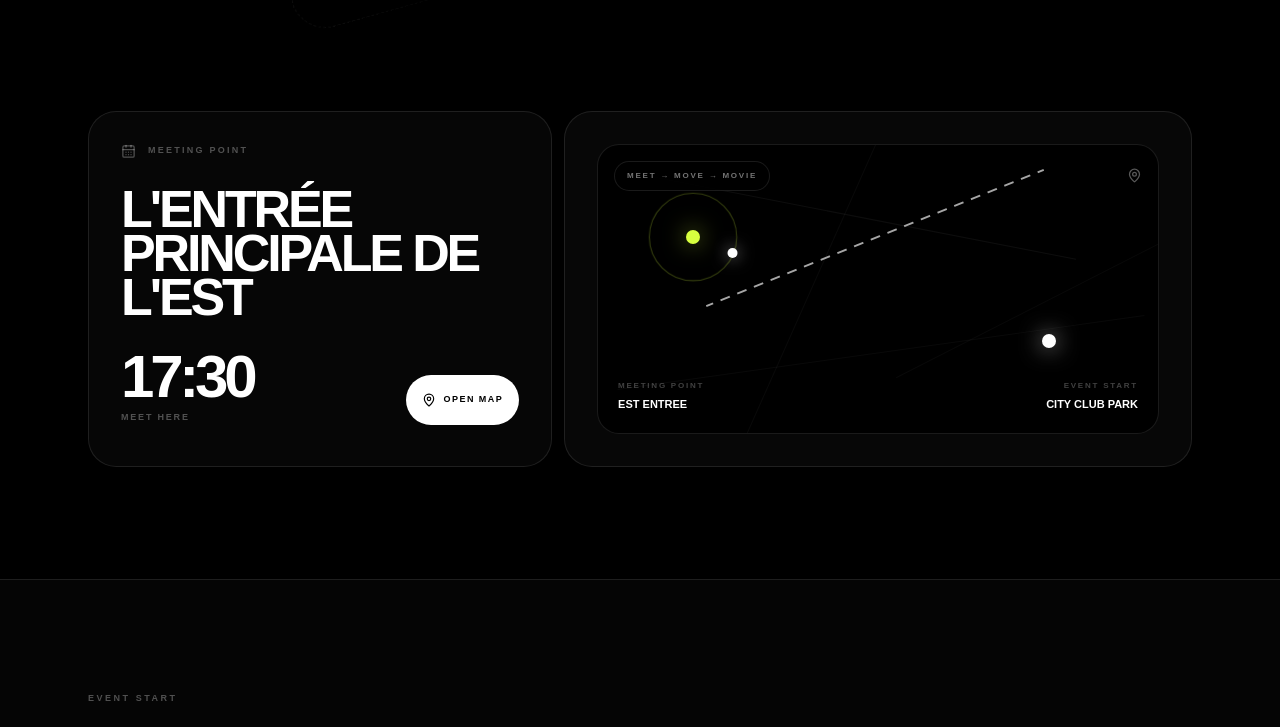
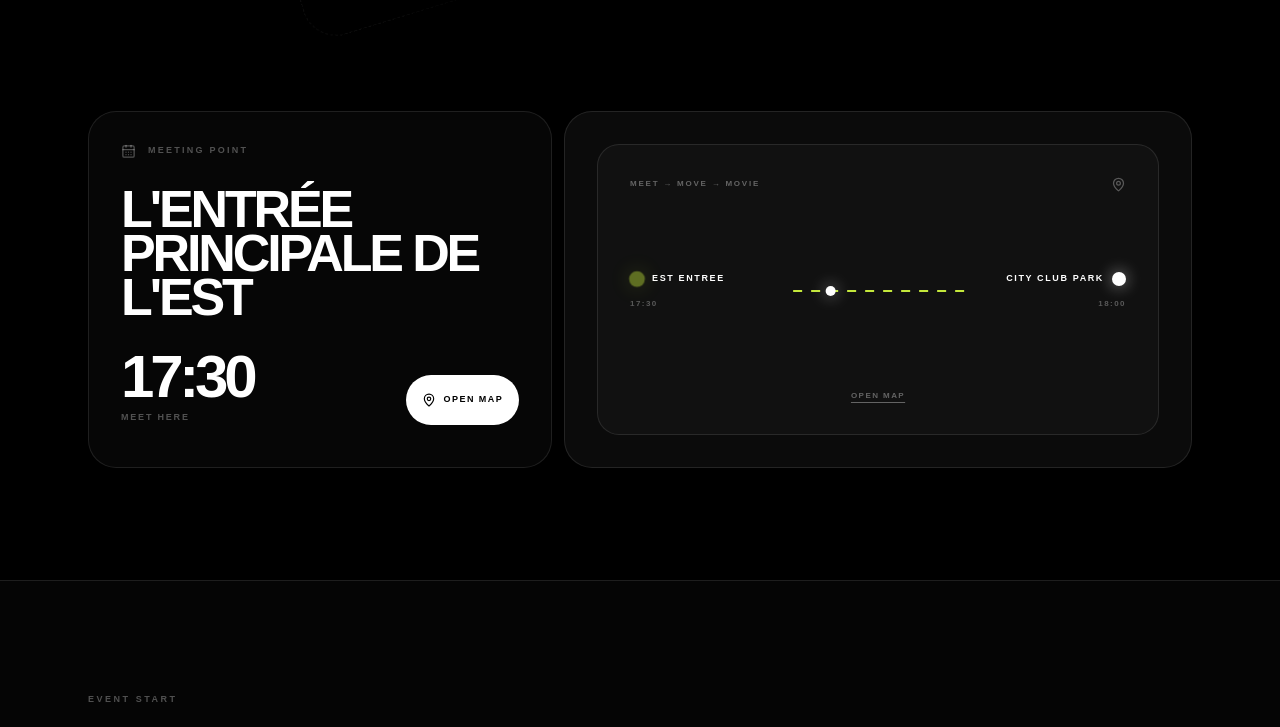
Before and after one commit to wojackwoo/leylaa, a Next.js app: page /events/tuner/night-brief/7FQ2mL9xC4Rk in a window 1280 px wide. Shown: the part 1346-2073 px from the top of the page. Built offline with nearby package versions, Linux system fonts and the light colour scheme.

Commit message:
fix: simplify route and improve included cards

```diff
--- a/src/components/events/TunerGuestGuide.tsx
+++ b/src/components/events/TunerGuestGuide.tsx
@@ -4,11 +4,9 @@ import { useEffect, useRef, useState } from "react";
 import gsap from "gsap";
 import { ScrollTrigger } from "gsap/ScrollTrigger";
 import {
-  ArrowDown,
   ArrowUpRight,
   BusFront,
   CalendarDays,
-  Check,
   Clock3,
   Film,
   Languages,
@@ -110,7 +108,6 @@ export default function TunerGuestGuide() {
   const root = useRef<HTMLElement>(null);
   const hero = useRef<HTMLDivElement>(null);
   const poster = useRef<HTMLDivElement>(null);
-  const mapCard = useRef<HTMLDivElement>(null);
   const [language, setLanguage] = useState<Language>("en");
   const [posterFailed, setPosterFailed] = useState(false);
 
@@ -297,43 +294,48 @@ export default function TunerGuestGuide() {
             </div>
           </div>
 
-          <div className="relative overflow-hidden rounded-[28px] border border-white/10 bg-[#070707] p-5 sm:p-8">
-            <div className="relative h-full min-h-[290px] overflow-hidden rounded-[22px] border border-white/10 bg-black">
-              <div className="absolute inset-0 opacity-50">
-                <div className="absolute left-[8%] top-[25%] h-px w-[78%] rotate-[11deg] bg-white/[0.10]" />
-                <div className="absolute left-[3%] top-[72%] h-px w-[95%] rotate-[-8deg] bg-white/[0.07]" />
-                <div className="absolute left-[38%] top-[-10%] h-[120%] w-px rotate-[24deg] bg-white/[0.07]" />
-                <div className="absolute right-[18%] top-[-10%] h-[125%] w-px rotate-[63deg] bg-white/[0.065]" />
+          <div className="rounded-[28px] border border-white/10 bg-[#0b0b0b] p-5 sm:p-8">
+            <div className="flex min-h-[290px] flex-col justify-center rounded-[22px] border border-white/10 bg-[#111111] px-5 py-8 sm:min-h-[290px] sm:px-8">
+              <div className="flex items-center justify-between gap-3">
+                <span className="text-[8px] font-black uppercase tracking-[0.22em] text-white/35">{t.route}</span>
+                <MapPin size={15} className="text-white/30" />
               </div>
 
-              <div className="map-pulse absolute left-[17%] top-[32%] h-20 w-20 -translate-x-1/2 -translate-y-1/2 rounded-full border border-[#d7ff3f]/50" />
-              <div className="absolute left-[17%] top-[32%] h-3.5 w-3.5 -translate-x-1/2 -translate-y-1/2 rounded-full bg-[#d7ff3f] shadow-[0_0_22px_rgba(215,255,63,0.55)]" />
+              <div className="mt-16 flex items-center gap-4 sm:mt-20 sm:gap-6">
+                <div className="min-w-0 flex-1">
+                  <div className="mb-3 flex items-center gap-2">
+                    <span className="map-pulse h-3.5 w-3.5 shrink-0 rounded-full bg-[#d7ff3f] shadow-[0_0_20px_rgba(215,255,63,0.5)]" />
+                    <span className="text-[9px] font-black uppercase tracking-[0.18em] text-white">
+                      EST ENTREE
+                    </span>
+                  </div>
+                  <p className="text-[8px] font-bold uppercase tracking-[0.18em] text-white/30">{t.meetTime}</p>
+                </div>
 
-              <div className="absolute right-[17%] top-[68%] h-3.5 w-3.5 -translate-x-1/2 -translate-y-1/2 rounded-full bg-white shadow-[0_0_22px_rgba(255,255,255,0.7)]" />
+                <div className="relative min-w-0 flex-[1.35]">
+                  <div className="route-line h-[2px] w-full bg-[repeating-linear-gradient(90deg,rgba(215,255,63,0.9)_0_9px,transparent_9px_18px)] bg-[length:36px_2px]" />
+                  <span className="route-dot absolute left-[18%] top-1/2 h-2.5 w-2.5 -translate-y-1/2 rounded-full bg-white shadow-[0_0_16px_rgba(255,255,255,0.55)]" />
+                </div>
 
-              <div
-                ref={mapCard}
-                className="route-line absolute left-[17%] top-[32%] h-[2px] w-[65%] -rotate-[22deg] bg-[repeating-linear-gradient(90deg,rgba(255,255,255,0.65)_0_10px,transparent_10px_18px)] bg-[length:36px_2px]"
-              />
-
-              <div className="route-dot absolute left-[22%] top-[36%] h-2.5 w-2.5 rounded-full bg-white shadow-[0_0_16px_rgba(255,255,255,0.6)]" />
-
-              <div className="absolute left-4 top-4 right-4 flex items-center justify-between gap-3">
-                <span className="rounded-full border border-white/10 bg-black/75 px-3 py-2 text-[8px] font-black uppercase tracking-[0.22em] text-white/45 backdrop-blur-xl">
-                  {t.route}
-                </span>
-                <MapPin size={15} className="text-white/35" />
+                <div className="min-w-0 flex-1 text-right">
+                  <div className="mb-3 flex items-center justify-end gap-2">
+                    <span className="text-[9px] font-black uppercase tracking-[0.18em] text-white">
+                      CITY CLUB PARK
+                    </span>
+                    <span className="h-3.5 w-3.5 shrink-0 rounded-full bg-white shadow-[0_0_16px_rgba(255,255,255,0.55)]" />
+                  </div>
+                  <p className="text-[8px] font-bold uppercase tracking-[0.18em] text-white/30">{t.eventTime}</p>
+                </div>
               </div>
 
-              <div className="absolute bottom-5 left-5">
-                <p className="text-[8px] font-bold uppercase tracking-[0.22em] text-white/25">{t.meeting}</p>
-                <p className="mt-1 text-[11px] font-black uppercase">EST ENTREE</p>
-              </div>
-
-              <div className="absolute bottom-5 right-5 text-right">
-                <p className="text-[8px] font-bold uppercase tracking-[0.22em] text-white/25">{t.event}</p>
-                <p className="mt-1 text-[11px] font-black uppercase">CITY CLUB PARK</p>
-              </div>
+              <a
+                href={MEETING_MAPS_URL}
+                target="_blank"
+                rel="noreferrer"
+                className="mt-16 self-center text-[8px] font-black uppercase tracking-[0.18em] text-white/35 underline underline-offset-4 transition hover:text-white sm:mt-20"
+              >
+                {t.openMap}
+              </a>
             </div>
           </div>
         </div>
@@ -386,68 +388,23 @@ export default function TunerGuestGuide() {
           ].map(({ title, value, icon: Icon }) => (
             <article
               key={title}
-              className="brief-reveal group relative min-h-[220px] overflow-hidden rounded-[28px] border border-white/10 bg-white/[0.025] p-6 sm:min-h-[250px] sm:p-7"
+              className="brief-reveal group relative min-h-[220px] overflow-hidden rounded-[28px] border border-white/10 bg-[#151515] p-6 shadow-[inset_0_1px_0_rgba(255,255,255,0.04)] transition-colors duration-300 hover:bg-[#1a1a1a] sm:min-h-[250px] sm:p-7"
             >
               <Icon
                 size={118}
                 strokeWidth={1}
-                className="pointer-events-none absolute -bottom-5 -right-2 text-white/[0.09] transition duration-700 group-hover:scale-105 group-hover:text-white/[0.13]"
+                className="pointer-events-none absolute -bottom-4 -right-1 text-white/[0.17] transition duration-700 group-hover:scale-105 group-hover:text-white/[0.23]"
                 aria-hidden="true"
               />
               <div className="relative">
-                <div className="flex h-12 w-12 items-center justify-center rounded-full border border-white/10 bg-black">
+                <div className="flex h-14 w-14 items-center justify-center rounded-full border border-white/15 bg-black text-white shadow-[0_0_0_1px_rgba(255,255,255,0.02)]">
                   <Icon size={21} />
                 </div>
-                <p className="mt-7 text-[9px] font-black uppercase tracking-[0.24em] text-white/30">{title}</p>
-                <p className="mt-2 text-2xl font-black uppercase tracking-[-0.04em]">{value}</p>
+                <p className="mt-7 text-[9px] font-black uppercase tracking-[0.24em] text-white/55">{title}</p>
+                <p className="mt-2 text-2xl font-black uppercase tracking-[-0.04em] text-white">{value}</p>
               </div>
             </article>
           ))}
-        </div>
-      </section>
-
-      <section className="relative z-10 mx-auto max-w-6xl px-4 pb-16 sm:px-6 sm:pb-20">
-        <div className="brief-reveal overflow-hidden rounded-[30px] border border-white/10 bg-white/[0.03]">
-          <div className="grid gap-8 p-6 sm:p-8 lg:grid-cols-[1fr_0.8fr] lg:p-10">
-            <div>
-              <p className="text-[9px] font-black uppercase tracking-[0.28em] text-white/30">{t.brief}</p>
-              <div className="mt-6 grid gap-3 sm:grid-cols-2">
-                {[
-                  [t.meetTime, t.meetingPlace],
-                  [t.eventTime, t.venue],
-                  ["80 DH", t.transport],
-                  ["80 DH", t.snacks],
-                ].map(([time, label]) => (
-                  <div key={label} className="rounded-2xl border border-white/10 bg-black p-4">
-                    <p className="text-lg font-black tracking-[-0.04em]">{time}</p>
-                    <p className="mt-1 text-[9px] font-bold uppercase tracking-[0.18em] text-white/30">{label}</p>
-                  </div>
-                ))}
-              </div>
-            </div>
-
-            <div className="flex flex-col justify-between gap-8 rounded-[24px] border border-white/10 bg-black p-6 sm:p-7">
-              <div>
-                <div className="flex h-12 w-12 items-center justify-center rounded-full bg-white text-black">
-                  <Clock3 size={20} />
-                </div>
-                <h2 className="mt-6 text-4xl font-black uppercase leading-[0.84] tracking-[-0.06em]">
-                  {t.ask}
-                </h2>
-                <p className="mt-4 text-sm text-white/40">{t.askSub}</p>
-              </div>
-
-              <a
-                href={WHATSAPP_URL}
-                target="_blank"
-                rel="noreferrer"
-                className="inline-flex min-h-[54px] items-center justify-between rounded-full bg-white px-5 text-[9px] font-black uppercase tracking-[0.18em] !text-black transition hover:scale-[1.01] active:scale-[0.99]"
-              >
-                {t.whatsapp}
-                <ArrowUpRight size={15} />
-              </a>
-            </div>
-          </div>
         </div>
       </section>
 
```
